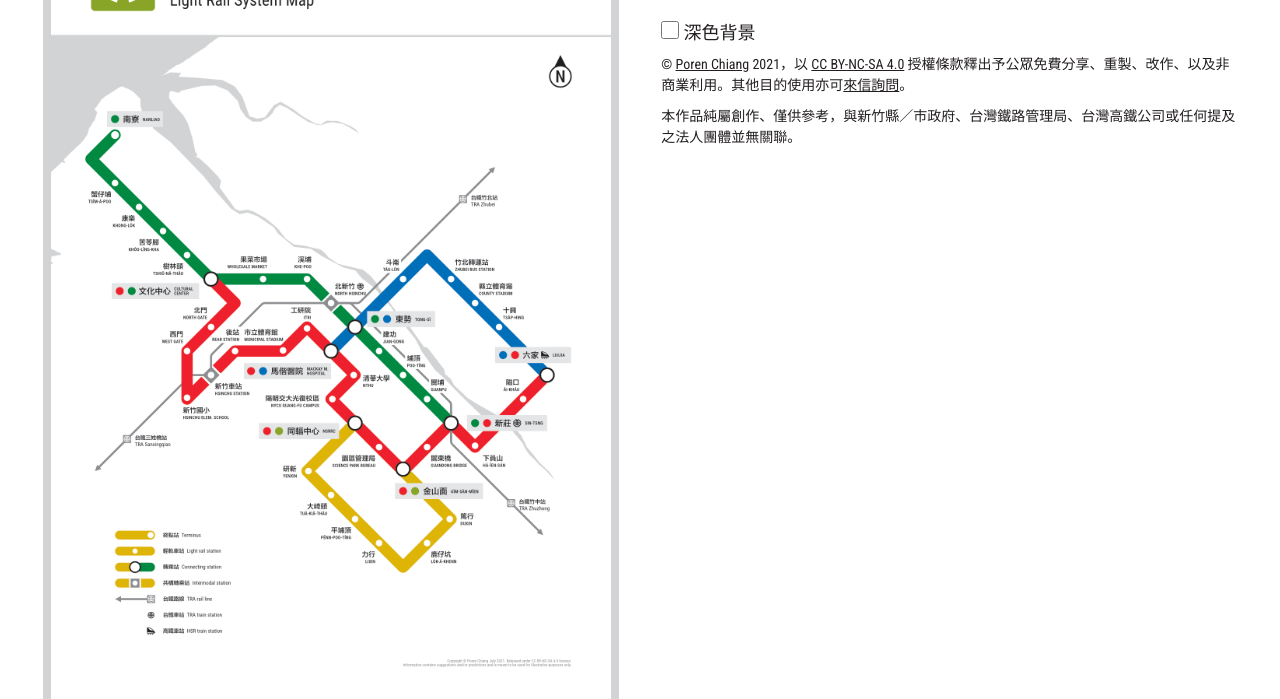
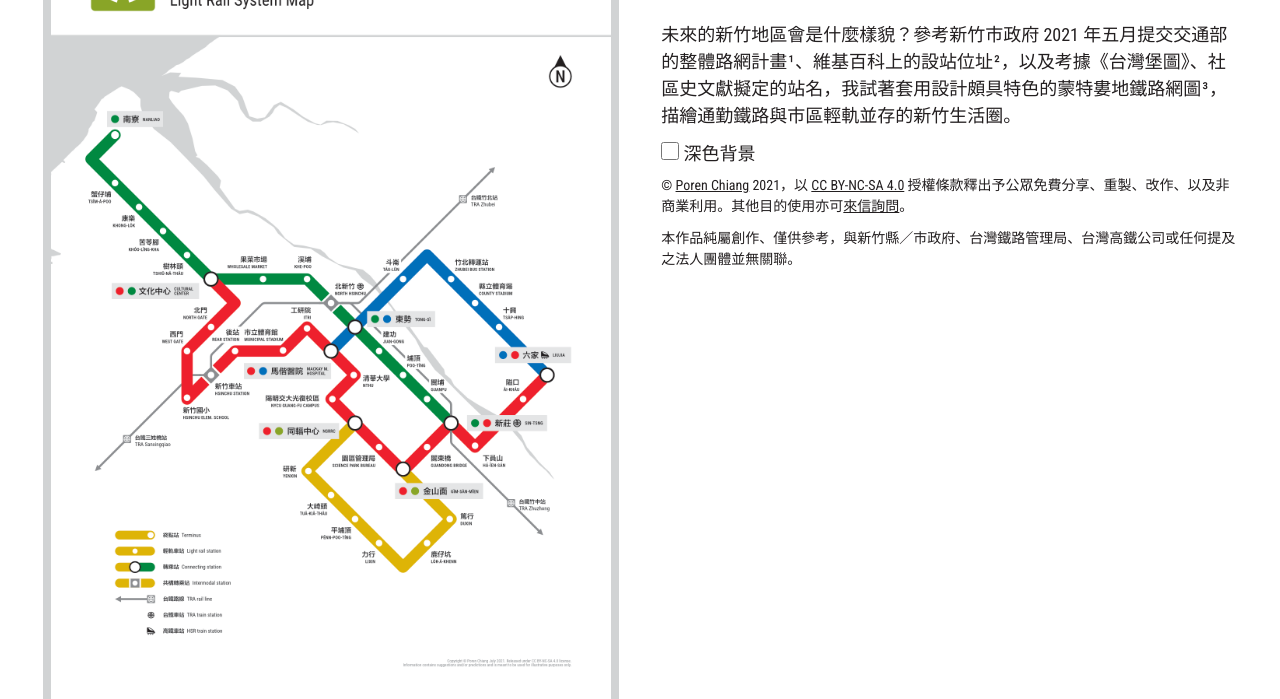
Before and after one commit to rschiang/hsinchu-metro, a plain HTML site: page index.html in a window 1280 px wide. Shown: the part 101-800 px from the top of the page. Drawn offline with Linux system fonts and the light colour scheme.

Commit message:
Add introductory sentence

```diff
--- a/css/index.css
+++ b/css/index.css
@@ -33,6 +33,11 @@ a {
 
 a:hover, a:active {
     color: var(--text-active);
+}
+
+a.note {
+    padding: 0 .05em;
+    text-decoration: none;
 }
 
 p {
@@ -74,6 +79,10 @@ p {
 .blue.icon:before { background: #006fba; }
 .green.icon:before { background: #008841; }
 .orange.icon:before { background: #b29105; }
+
+label {
+    display: block;
+}
 
 input[type="checkbox"] {
     min-width: 1em;
--- a/index.html
+++ b/index.html
@@ -9,11 +9,11 @@
 	<link rel="stylesheet" href="https://fonts.googleapis.com/css2?family=Roboto+Condensed:wght@400;700&display=swap">
 	<link rel="canonical" href="https://poren.tw/hsinchu-metro/">
 	<meta name="author" content="Poren Chiang (@rschiang)">
-	<meta name="description" content="新竹輕軌未來路網圖。">
+	<meta name="description" content="未來的新竹會是什麼樣貌？一同想像新竹輕軌未來可能的路網圖。">
 	<meta property="og:type" content="article">
 	<meta property="og:url" content="https://poren.tw/hsinchu-metro/">
 	<meta property="og:title" content="新竹輕軌：未來路網圖">
-	<meta property="og:description" content="新竹輕軌未來路網圖。">
+	<meta property="og:description" content="未來的新竹會是什麼樣貌？一同想像新竹輕軌未來可能的路網圖。">
 	<meta property="og:image" content="https://poren.tw/hsinchu-metro/resources/social-og.png">
 	<meta name="twitter:site" content="@rschiang">
 	<meta name="twitter:creator" content="@rschiang">
@@ -23,11 +23,12 @@
 <body>
 	<h1>新竹輕軌：未來路網圖</h1>
 	<figure id="map"><a href="resources/lrt-map@2x.png" class="blanc"><img alt="新竹輕軌路網圖 Hsinchu LRT System Map / © Poren Chiang 2021, CC BY-NC-SA 4.0" src="resources/lrt-map.png" sizes="100vw" srcset="resources/lrt-map.png 1440w, resources/lrt-map@2x.png 2880w"></a><a href="resources/lrt-map-noir@2x.png" class="noir"><img alt="新竹輕軌路網圖 Hsinchu LRT System Map / © Poren Chiang 2021, CC BY-NC-SA 4.0" src="resources/lrt-map-noir.png" sizes="100vw" srcset="resources/lrt-map-noir.png 1440w, resources/lrt-map-noir@2x.png 2880w"></a></figure>
+	<article>
+		<p>未來的新竹地區會是什麼樣貌？參考新竹市政府 2021 年五月提交交通部的整體路網計畫<a class="note" href="https://udn.com/news/story/7324/5458605" rel="external">¹</a>、維基百科上的設站位址<a class="note" href="https://zh.wikipedia.org/wiki/%E6%96%B0%E7%AB%B9%E6%8D%B7%E9%81%8B" rel="external">²</a>，以及考據《台灣堡圖》、社區史文獻擬定的站名，我試著套用設計頗具特色的蒙特婁地鐵路網圖<a class="note" href="https://www.stm.info/en/info/networks/maps" rel="external">³</a>，描繪通勤鐵路與市區輕軌並存的新竹生活圈。</p>
+	</article>
 	<form id="toggleForm" hidden>
 		<label for="lightSwitch"><input type="checkbox" id="lightSwitch"> 深色背景</label>
 	</form>
-	<article>
-	</article>
 	<footer>
 		<p>© <a href="https://poren.tw/" rel="author">Poren Chiang</a> 2021，以 <a rel="license" href="http://creativecommons.org/licenses/by-nc-sa/4.0/" title="CC「姓名標示─非商業性─相同方式分享」4.0 國際公眾授權條款">CC BY-NC-SA 4.0</a> 授權條款釋出予公眾免費分享、重製、改作、以及非商業利用。其他目的使用亦可<a href="mailto:hi@poren.tw">來信詢問</a>。</p>
 		<p>本作品純屬創作、僅供參考，與新竹縣／市政府、台灣鐵路管理局、台灣高鐵公司或任何提及之法人團體並無關聯。</p>
```
